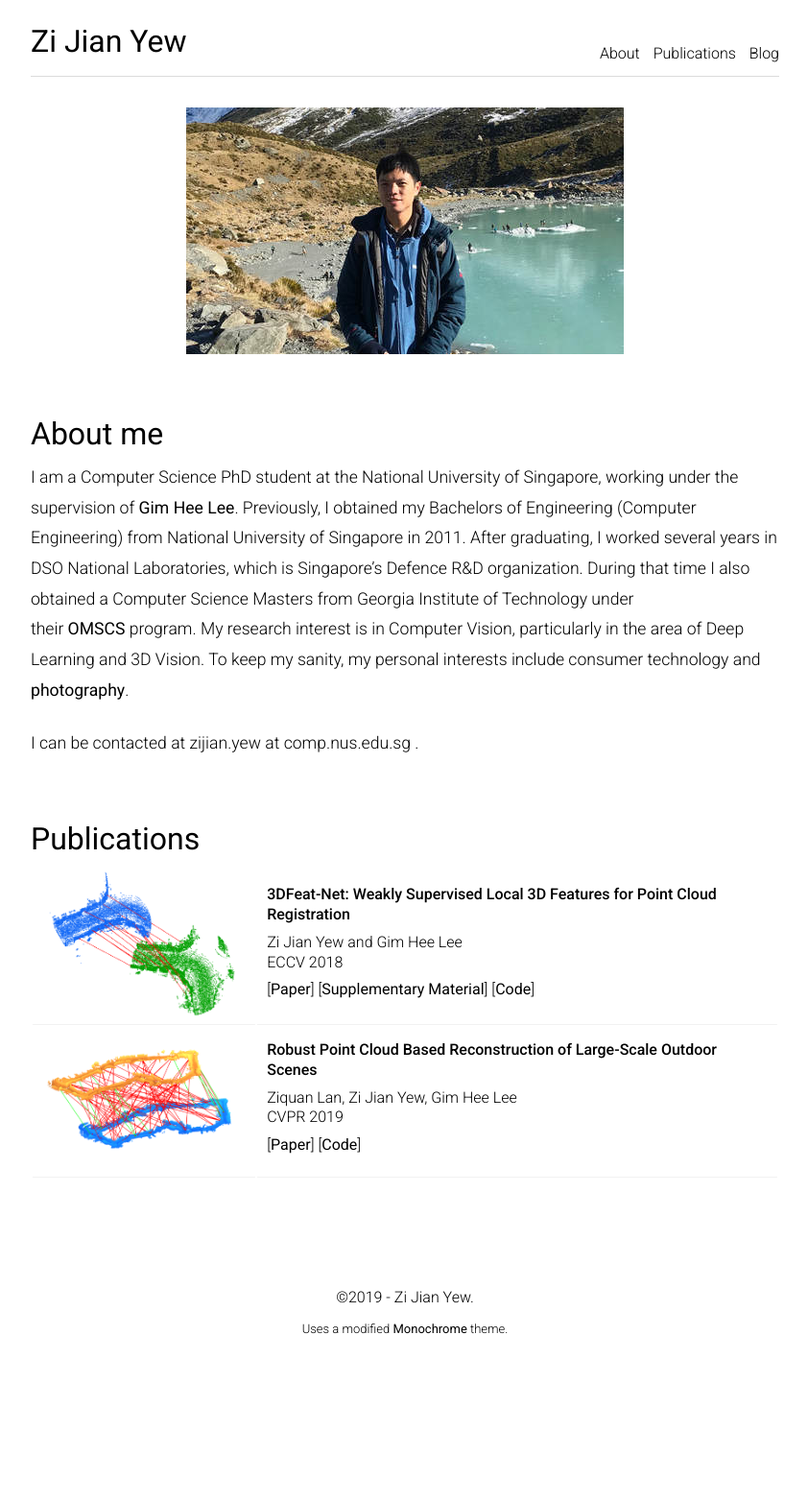
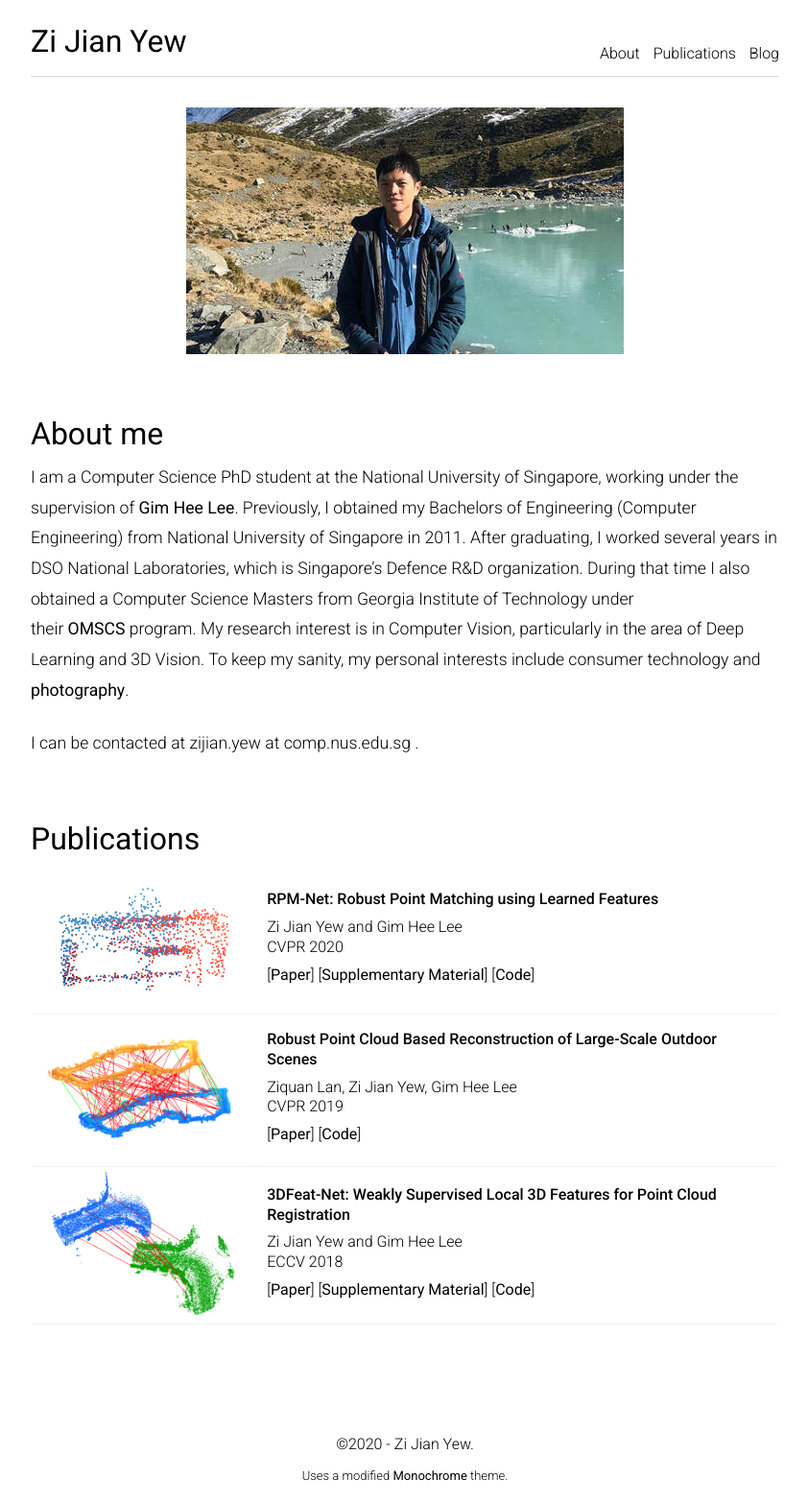
Before and after one commit to yewzijian/yewzijian.github.io, a Jekyll site: the page built from index.md, in a window 1280 px wide. Shown: the whole page at 96% size, without its empty margins (218-1060 px from the left). Built offline with Jekyll 4.4.1, drawn with Linux system fonts in a browser that asks for light colours; before the commit the page ends 1412 px from its top, so only the background shows below that.

Commit message:
Added RPMNet

```diff
--- a/_includes/footer.html
+++ b/_includes/footer.html
@@ -1,6 +1,6 @@
 <footer>
 	<span>
-		&#169;2019 - Zi Jian Yew.<br>
+		&#169;2020 - Zi Jian Yew.<br>
 		<font size="-1">Uses a modified <a href="https://github.com/dyutibarma/monochrome">Monochrome</a> theme.</font>
 	</span>
 </footer>
--- a/index.md
+++ b/index.md
@@ -11,6 +11,43 @@ I am a Computer Science PhD student at the National University of Singapore, wor
 <p>I can be contacted at zijian.yew at comp.nus.edu.sg .</p>
 ## Publications {#publications}
 <table>
+  <tr>
+		<td width="30%">
+			<img src="assets/rpmnet.png">
+		</td>
+		<td width="70%">
+			<div class="pub-title">
+				RPM-Net: Robust Point Matching using Learned Features
+			</div>
+			<div class="pub-details">
+				Zi Jian Yew and Gim Hee Lee<br/>
+				CVPR 2020
+			</div>
+			<div class="pub-details">
+				[<a href="https://arxiv.org/pdf/2003.13479.pdf">Paper</a>]
+				[<a href="https://arxiv.org/src/2003.13479v1/anc/supplementary.pdf">Supplementary Material</a>]
+				[<a href="https://github.com/yewzijian/RPMNet">Code</a>]
+			</div>
+		</td>
+	</tr>
+	<tr>
+		<td width="30%">
+			<img src="assets/robustrecon.png">
+		</td>
+		<td width="70%">
+			<div class="pub-title">
+				Robust Point Cloud Based Reconstruction of Large-Scale Outdoor Scenes
+			</div>
+			<div class="pub-details">
+				Ziquan Lan, Zi Jian Yew, Gim Hee Lee<br/>
+				CVPR 2019
+			</div>
+			<div class="pub-details">
+				[<a href="https://arxiv.org/pdf/1905.09634">Paper</a>]
+				[<a href="https://github.com/ziquan111/RobustPCLReconstruction">Code</a>]
+			</div>
+		</td>
+	</tr>
 	<tr>
 		<td width="30%">
 			<img src="assets/3dfeatnet.png">
@@ -30,22 +67,4 @@ I am a Computer Science PhD student at the National University of Singapore, wor
 			</div>
 		</td>
 	</tr>
-		<tr>
-		<td width="30%">
-			<img src="assets/robustrecon.png">
-		</td>
-		<td width="70%">
-			<div class="pub-title">
-				Robust Point Cloud Based Reconstruction of Large-Scale Outdoor Scenes
-			</div>
-			<div class="pub-details">
-				Ziquan Lan, Zi Jian Yew, Gim Hee Lee<br/>
-				CVPR 2019
-			</div>
-			<div class="pub-details">
-				[<a href="https://arxiv.org/pdf/1905.09634">Paper</a>]
-				[<a href="https://github.com/ziquan111/RobustPCLReconstruction">Code</a>]
-			</div>
-		</td>
-	</tr>
 </table>
```
Also changed, not shown: assets/rpmnet.png (added).
